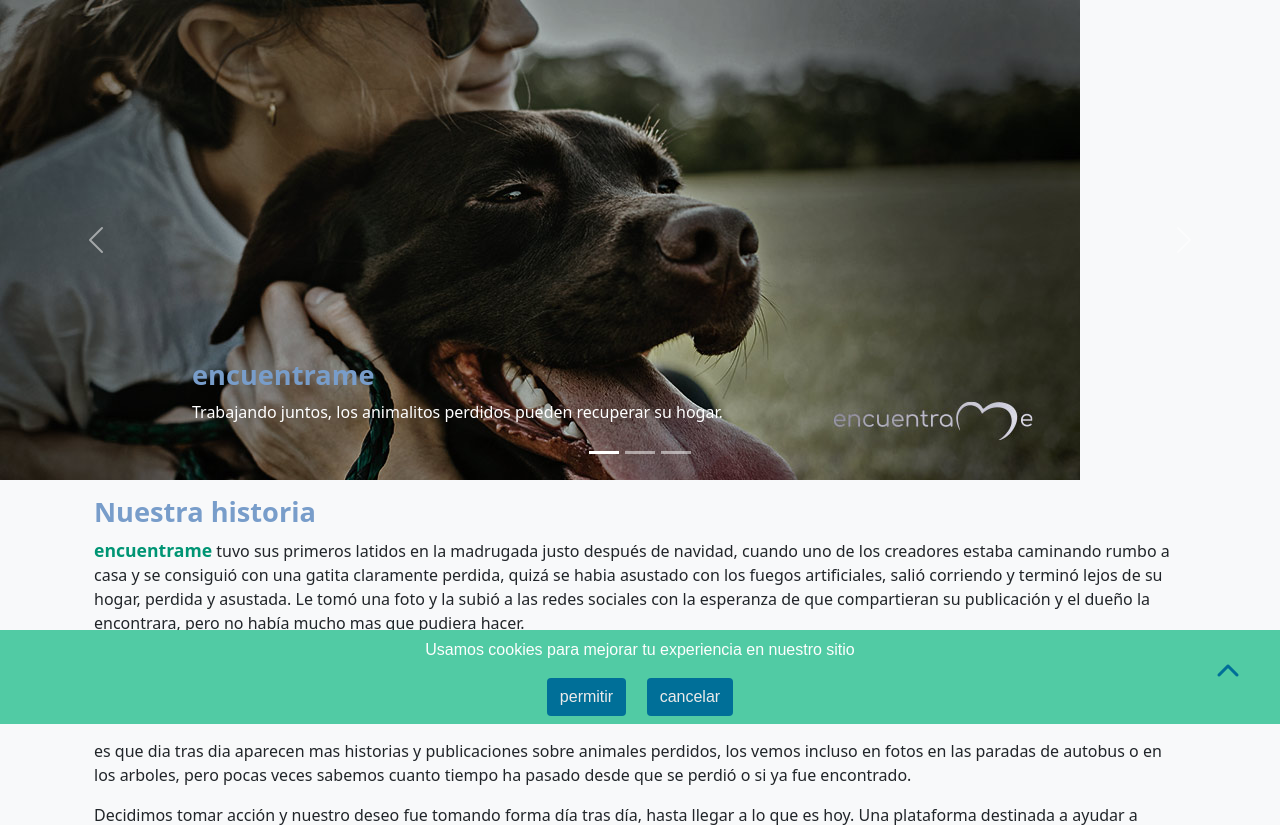
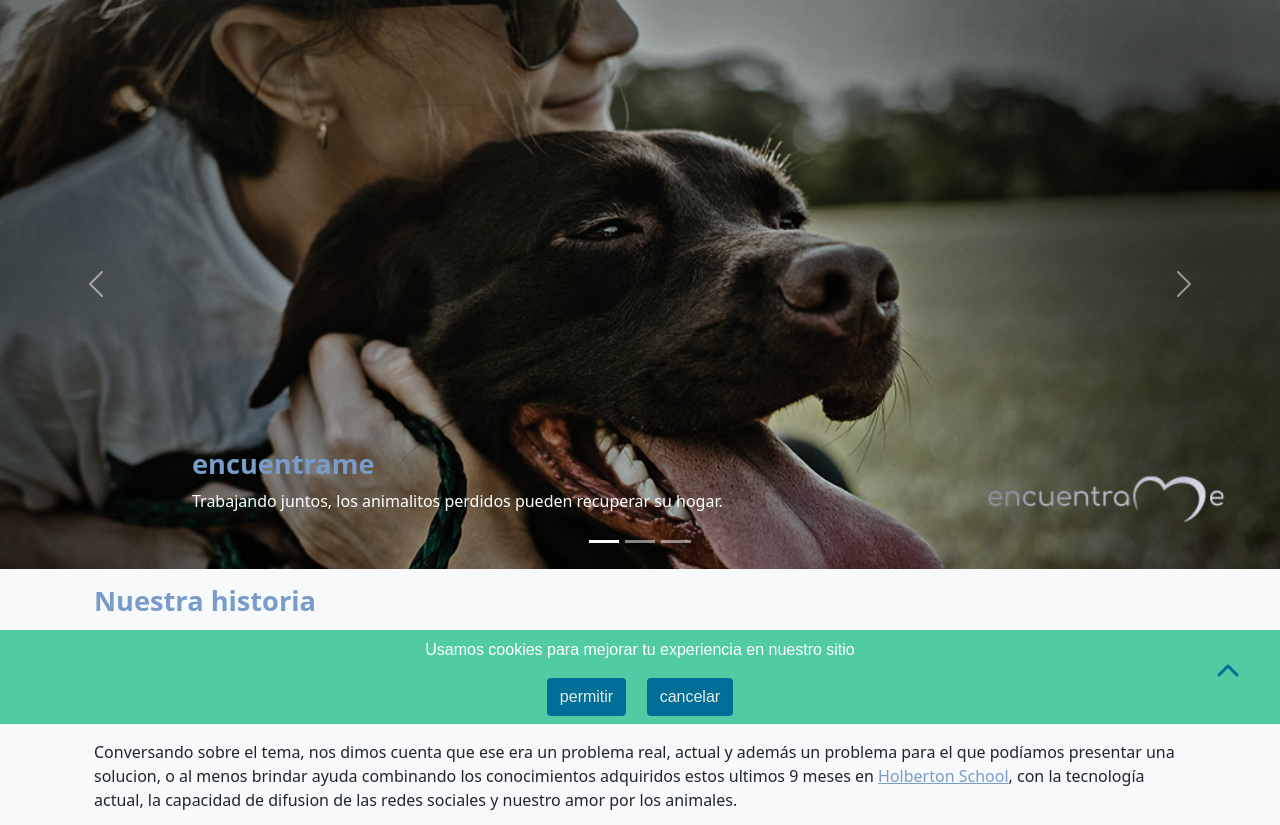
Before and after one commit to protobon/EncuentraMe, a Flask app: page /about in a window 1280 px wide. Shown: the part 76-901 px from the top of the page. Run offline with Flask 2, Linux system fonts and the light colour scheme; some libraries are stand-ins or nearby versions.

Commit message:
adjust heros

```diff
--- a/templates/about.html
+++ b/templates/about.html
@@ -16,7 +16,7 @@
     </div>
     <div class="carousel-inner"><!-- slides -->
       <div class="carousel-item active"><!-- img 1-->
-        <img class="bd-placeholder-img"  aria-hidden="true" preserveAspectRatio="xMidYMid slice" focusable="false" src="{{ url_for('static', filename='img/landing/landing_hero_xl_01.jpg')}}" alt="Tareas de trello">
+        <img class="bd-placeholder-img enc-slide-img"  aria-hidden="true" preserveAspectRatio="xMidYMid slice" focusable="false" src="{{ url_for('static', filename='img/landing/landing_hero_xl_01.jpg')}}" alt="Tareas de trello">
 
         <div class="container">
           <div class="carousel-caption text-start">
@@ -27,7 +27,7 @@
         </div>
       </div><!-- img 1-->
       <div class="carousel-item"><!-- img 2-->
-        <img class="bd-placeholder-img"  aria-hidden="true" preserveAspectRatio="xMidYMid slice" focusable="false" src="{{ url_for('static', filename='img/landing/landing_hero_xl_02.jpg')}}" alt="Tareas de trello">
+        <img class="bd-placeholder-img enc-slide-img"  aria-hidden="true" preserveAspectRatio="xMidYMid slice" focusable="false" src="{{ url_for('static', filename='img/landing/landing_hero_xl_02.jpg')}}" alt="Tareas de trello">
 
         <div class="container">
           <div class="carousel-caption">
```
